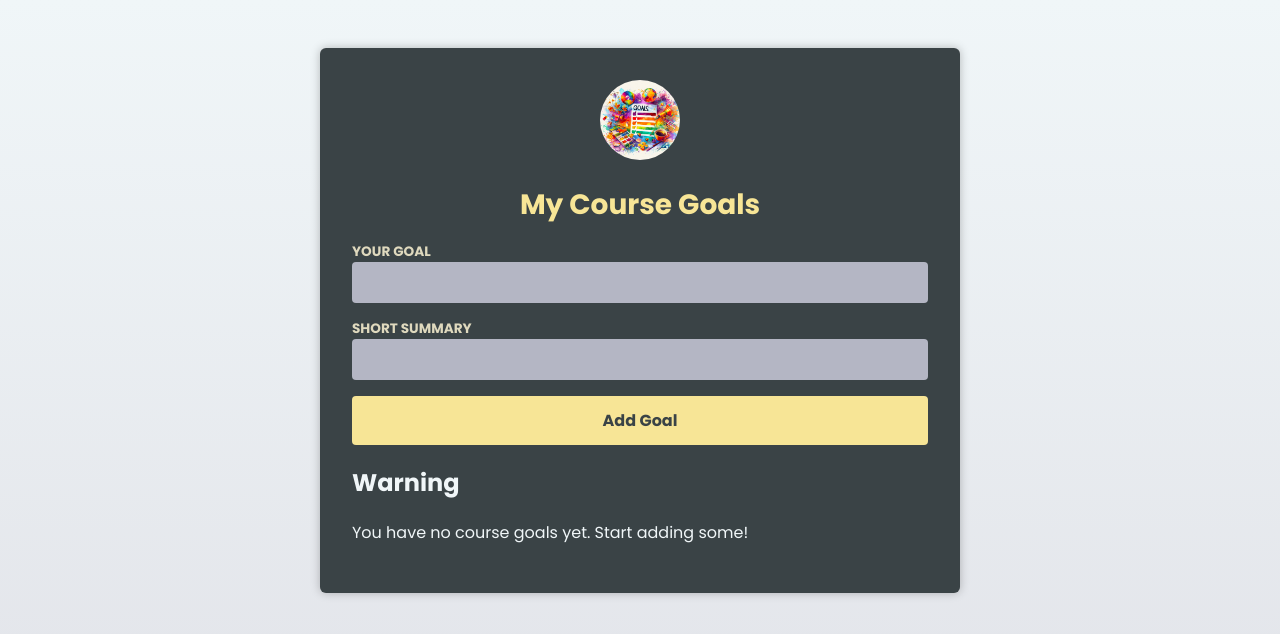
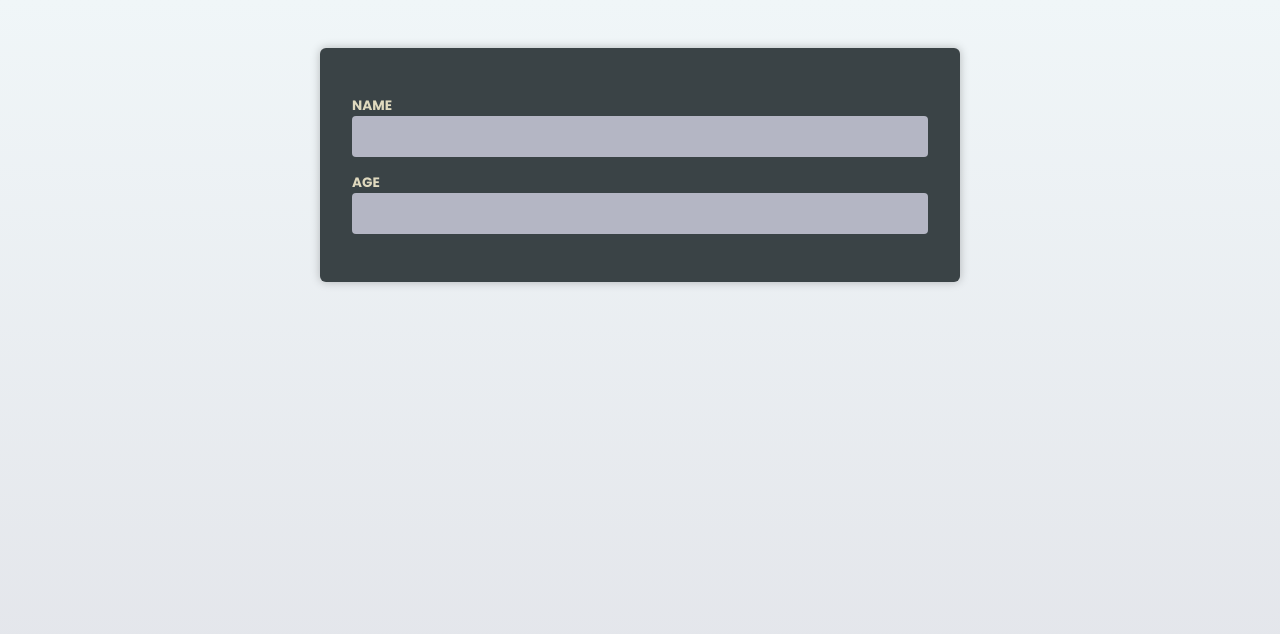
Before and after one commit to kemsguy7/react_typescript_apps, a React (Vite) app in the folder react-ts/: page / in a window 1280 px wide. Shown: the top 634 px of the page. Built offline with nearby package versions, Linux system fonts and the light colour scheme.

Commit message:
new company updates

```diff
--- a/react-ts/src/App.tsx
+++ b/react-ts/src/App.tsx
@@ -1,43 +1,56 @@
-import { useState } from 'react'
-import Goal from './components/Goal'
-import Header from './components/Header'
-import goalsImg from './assets/goals.jpeg'
-import GoalList from './components/GoalList'
-import NewGoal from './components/NewGoal'
+// import { useState } from 'react'
+// import Goal from './components/Goal'
+// import Header from './components/Header'
+// import goalsImg from './assets/goals.jpeg'
+// import GoalList from './components/GoalList'
+// import NewGoal from './components/NewGoal'
 
-export type Goal = {
-  title: string
-  description: string
-  id: number
-}
+// export type Goal = {
+//   title: string
+//   description: string
+//   id: number
+// }
 
-export default function App() {
-  const [goals, setGoals] = useState<Goal[]>([])
+// export default function App() {
+//   const [goals, setGoals] = useState<Goal[]>([])
 
-  function handleAddGoal(goal: string, summary: string) {
-    setGoals((prevGoals) => {
-      const newGoal: Goal = {
-        id: Math.random(),
-        title: goal,
-        description: summary,
-      }
-      return [...prevGoals, newGoal] //return an updated array of goals
-    })
-  }
+//   function handleAddGoal(goal: string, summary: string) {
+//     setGoals((prevGoals) => {
+//       const newGoal: Goal = {
+//         id: Math.random(),
+//         title: goal,
+//         description: summary,
+//       }
+//       return [...prevGoals, newGoal] //return an updated array of goals
+//     })
+//   }
 
-  function handleDeleteGoal(id: number) {
-    //this function deletes goals based on an id
-    setGoals((prevGoals) => prevGoals.filter((goal) => goal.id !== id))
-  }
+//   function handleDeleteGoal(id: number) {
+//     //this function deletes goals based on an id
+//     setGoals((prevGoals) => prevGoals.filter((goal) => goal.id !== id))
+//   }
 
+//   return (
+//     <main>
+//       <Header image={{ src: goalsImg, alt: 'A list of goals' }}>
+//         <h1> My Course Goals</h1>
+//       </Header>
+//       <NewGoal onAddGoal={handleAddGoal} />
+//       <GoalList goals={goals} onDeleteGoal={handleDeleteGoal} />
+//       {/* goals in curly braces signify the state while goals outside is the props gotten from GoalList component */}
+//     </main>
+//   )
+// }
+
+import Input from './components/input'
+
+function App() {
   return (
     <main>
-      <Header image={{ src: goalsImg, alt: 'A list of goals' }}>
-        <h1> My Course Goals</h1>
-      </Header>
-      <NewGoal onAddGoal={handleAddGoal} />
-      <GoalList goals={goals} onDeleteGoal={handleDeleteGoal} />
-      {/* goals in curly braces signify the state while goals outside is the props gotten from GoalList component */}
+      <Input label="Name" id="name" />
+      <Input label="Age" id="age" />
     </main>
   )
 }
+
+export default App
--- a/react-ts/src/components/GoalList.tsx
+++ b/react-ts/src/components/GoalList.tsx
@@ -12,7 +12,7 @@ export default function GoalList({ goals, onDeleteGoal }: GoalListProps) {
   //check if goal is empty
   if (goals.length === 0) {
     return (
-      <InfoBox mode="hint" s>
+      <InfoBox mode="hint">
         You have no course goals yet. Start adding some!{' '}
       </InfoBox>
     )
@@ -22,7 +22,7 @@ export default function GoalList({ goals, onDeleteGoal }: GoalListProps) {
 
   if (goals.length >= 4) {
     warningBox = (
-      <InfoBox mode="warning" severity="high">
+      <InfoBox mode="warning" severity="medium">
         You're collecting a lot of goals. Don't put too much on your plate!
       </InfoBox>
     )
--- a/react-ts/src/components/InfoBox.tsx
+++ b/react-ts/src/components/InfoBox.tsx
@@ -7,7 +7,7 @@ type HintBoxProps = {
 
 type WarningProps = {
   mode: 'warning'
-  severity: 'low' | 'medum' | 'high'
+  severity: 'low' | 'medium' | 'high'
   children: ReactNode
 }
 
@@ -19,15 +19,18 @@ type InfoBoxProps = HintBoxProps | WarningProps
 //   children: ReactNode
 // }
 
-export default function InfoBox({ mode, severity, children }: InfoBoxProps) {
+export default function InfoBox(props: InfoBoxProps) {
+  const { children, mode } = props
+
   if (mode === 'hint') {
     return (
       <aside className="infobox infobox-hint">
-        <h2> Warning </h2>
         <p> {children}</p>
       </aside>
     )
   }
+
+  const { severity } = props
 
   return (
     <aside className={`infobox infobox-warning warning--${severity}`}>
--- /dev/null
+++ b/react-ts/src/components/input.tsx
@@ -0,0 +1,13 @@
+type InputProps = {
+  label: string
+  id: string
+}
+
+export default function Input({ label, id }: InputProps) {
+  return (
+    <p>
+      <label htmlFor={id}>{label}</label>
+      <input id={id} type="text" />
+    </p>
+  )
+}
```
